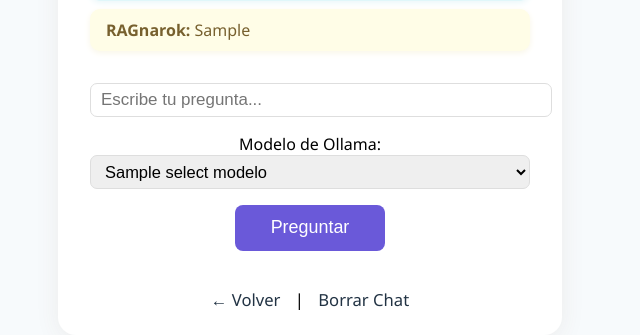
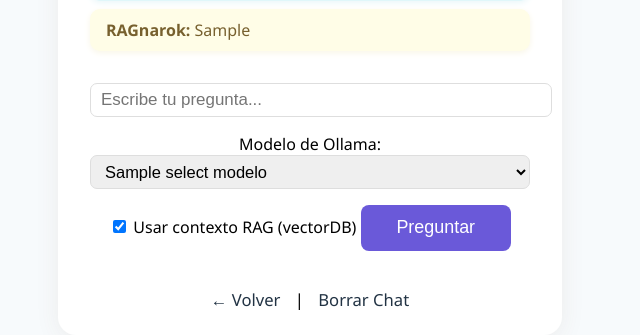
Before and after one commit to jlimolina/ragnarok, a FastAPI app: template templates/chat.html in a window 1280 px wide. Shown: the part 553-888 px from the top of the page, without its empty margins (330-970 px from the left). Run offline with FastAPI, Linux system fonts and the light colour scheme; the template is opened without the code that fills it: most values are stand-ins (such as "Sample title", 1, 10 or a date in 2020).

Commit message:
Añadir opción de desactivar contexto RAG y mejoras generales

```diff
--- a/app.py
+++ b/app.py
@@ -176,6 +176,7 @@ async def search_answer(
     response: Response,
     query: str = Form(...),
     model: str = Form(OLLAMA_MODEL),
+    use_context: str = Form(None),
     session_id: str = Cookie(default=None)
 ):
     if not session_id:
@@ -184,11 +185,18 @@ async def search_answer(
     prompt_context = "\n\n".join(
         [f"Pregunta: {q}\nRespuesta: {a}" for q, a in history[-4:]]
     )
-    emb = OllamaEmbeddings(model=EMBED_MODEL)
-    vectordb = Chroma(persist_directory=PERSIST_DIR, embedding_function=emb)
-    docs = vectordb.similarity_search(query, k=5)
-    context = "\n\n".join([doc.page_content for doc in docs])
-    context = context[:3000]
+
+    # Determina si se debe usar el contexto RAG (vectorDB)
+    usar_rag = use_context == "1" or use_context == "on"
+
+    if usar_rag:
+        emb = OllamaEmbeddings(model=EMBED_MODEL)
+        vectordb = Chroma(persist_directory=PERSIST_DIR, embedding_function=emb)
+        docs = vectordb.similarity_search(query, k=5)
+        context = "\n\n".join([doc.page_content for doc in docs])
+        context = context[:3000]
+    else:
+        context = ""
 
     prompt = f"""Eres un asistente RAG. Usa SOLO el contexto proporcionado.
 ---
--- a/templates/chat.html
+++ b/templates/chat.html
@@ -35,6 +35,10 @@
             <option value="{{ m.nombre }}" {% if m.selected %}selected{% endif %}>{{ m.nombre }}</option>
           {% endfor %}
       </select>
+      <label style="margin-left:18px;">
+        <input type="checkbox" name="use_context" value="1" checked>
+        Usar contexto RAG (vectorDB)
+      </label>
       <button type="submit">Preguntar</button>
     </form>
     <div class="links">
```
